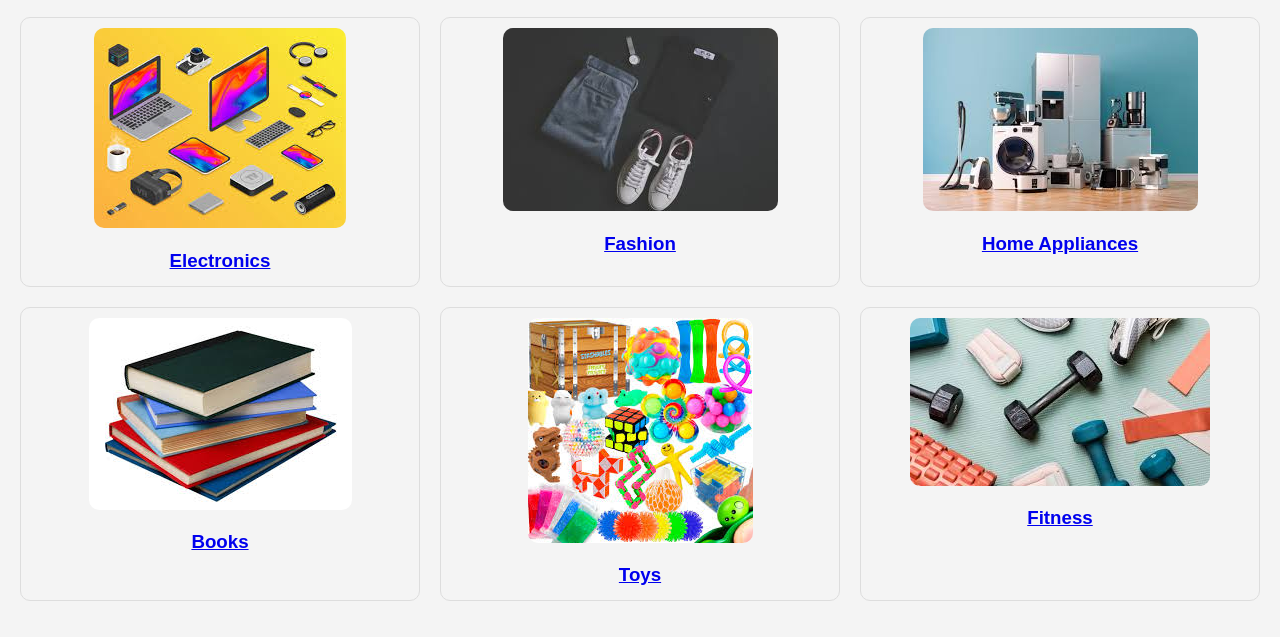
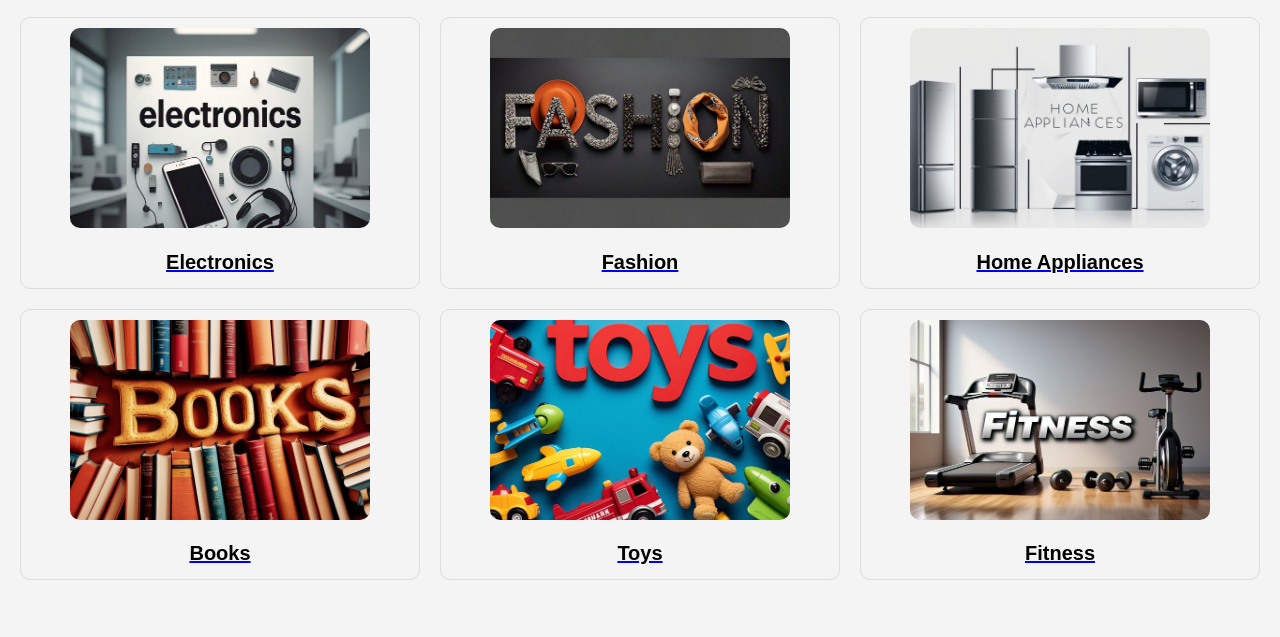
Before and after one commit to prateekgb123/E-Commerce, a website: page public/index.html in a window 1280 px wide. Shown: the part 161-798 px from the top of the page. Drawn offline with Linux system fonts and the light colour scheme.

Commit message:
added images

```diff
--- a/public/index.html
+++ b/public/index.html
@@ -29,37 +29,37 @@
         <div class="categories-grid">
             <div class="category" data-category="electronics">
                 <a href="#" class="category-link">
-                    <img src="images/electronics.jpeg" alt="Electronics">
+                    <img src="images/electronics.jpg" alt="Electronics">
                     <h3>Electronics</h3>
                 </a>
             </div>
             <div class="category" data-category="fashion">
                 <a href="#" class="category-link">
-                    <img src="images/fashion.jpeg" alt="Fashion">
+                    <img src="images/fashion.jpg" alt="Fashion">
                     <h3>Fashion</h3>
                 </a>
             </div>
             <div class="category" data-category="homeappliances">
                 <a href="#" class="category-link">
-                    <img src="images/home.jpeg" alt="Home Appliances">
+                    <img src="images/home.jpg" alt="Home Appliances">
                     <h3>Home Appliances</h3>
                 </a>
             </div>
             <div class="category" data-category="books">
                 <a href="#" class="category-link">
-                    <img src="images/books.jpeg" alt="Books">
+                    <img src="images/books.jpg" alt="Books">
                     <h3>Books</h3>
                 </a>
             </div>
             <div class="category" data-category="toys">
                 <a href="#" class="category-link">
-                    <img src="images/toys.jpeg" alt="Toys">
+                    <img src="images/toys.jpg" alt="Toys">
                     <h3>Toys</h3>
                 </a>
             </div>
             <div class="category" data-category="fitness">
                 <a href="#" class="category-link">
-                    <img src="images/fitness.jpeg" alt="Fitness">
+                    <img src="images/fitness.jpg" alt="Fitness">
                     <h3>Fitness</h3>
                 </a>
             </div>
--- a/public/styles.css
+++ b/public/styles.css
@@ -99,14 +99,24 @@ header .search-container input {
 }
 
 .category img {
-    max-width: 100%;
+    width: 300px; /* Set a fixed width for all images */
+    height: 200px; /* Set a fixed height for all images */
+    object-fit: cover; /* Scale the image to fill the container */
     border-radius: 10px;
     margin-bottom: 10px;
 }
+.category h3 {
+    font-size: 20px;
+    font-weight: 600;
+    margin: 0;
+    color: #000000;
+}
+
 .category-products{
     display: flex;
     flex-wrap: wrap;
 }
+
 .category-products h2{
     text-align: center;
 }
```
Also changed, not shown: public/images/books.jpeg (deleted), public/images/books.jpg (added), public/images/electronics.jpeg (deleted), public/images/electronics.jpg (added), public/images/fashion.jpeg (deleted), public/images/fashion.jpg (added), public/images/fitness.jpeg (deleted), public/images/fitness.jpg (added), public/images/home.jpeg (deleted), public/images/home.jpg (added), public/images/toys.jpeg (deleted), public/images/toys.jpg (added).
